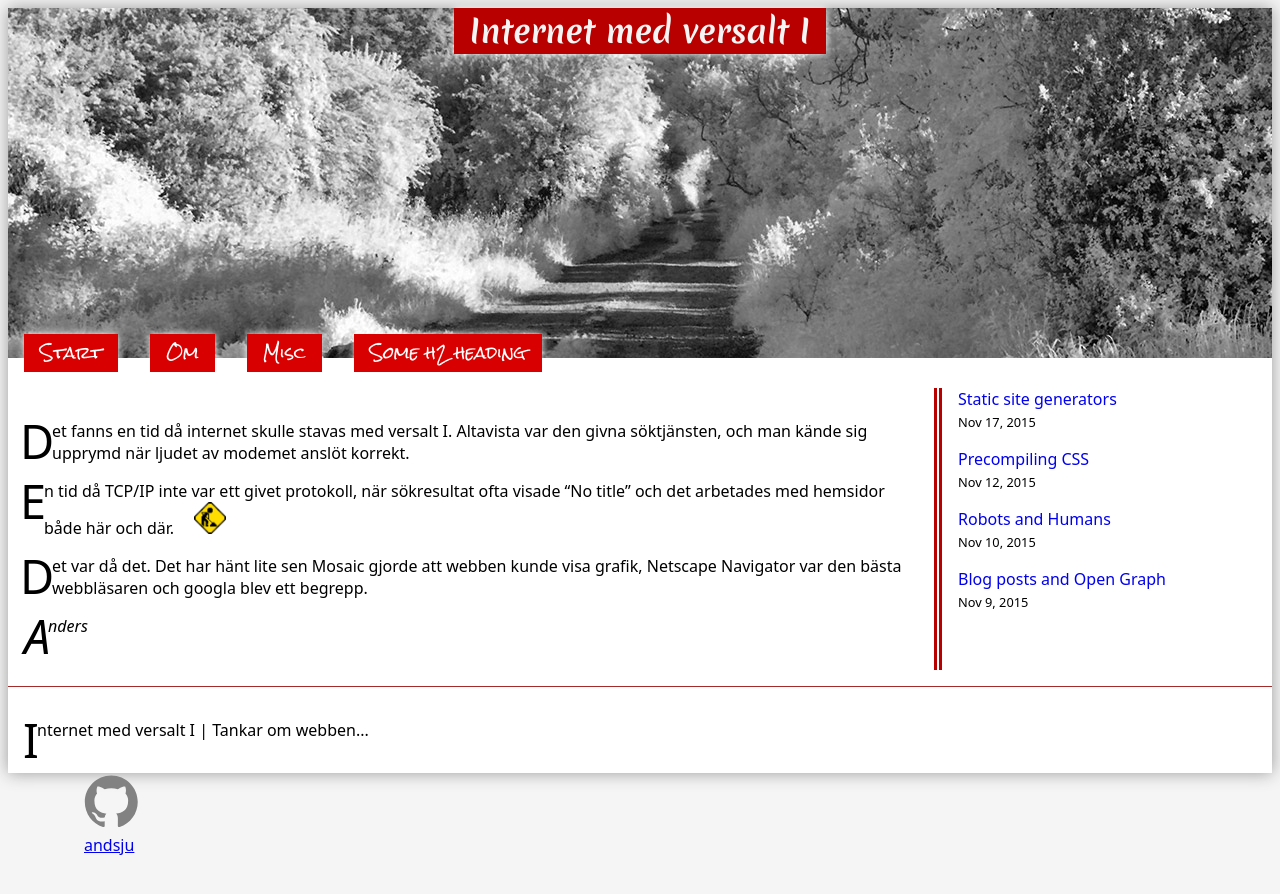
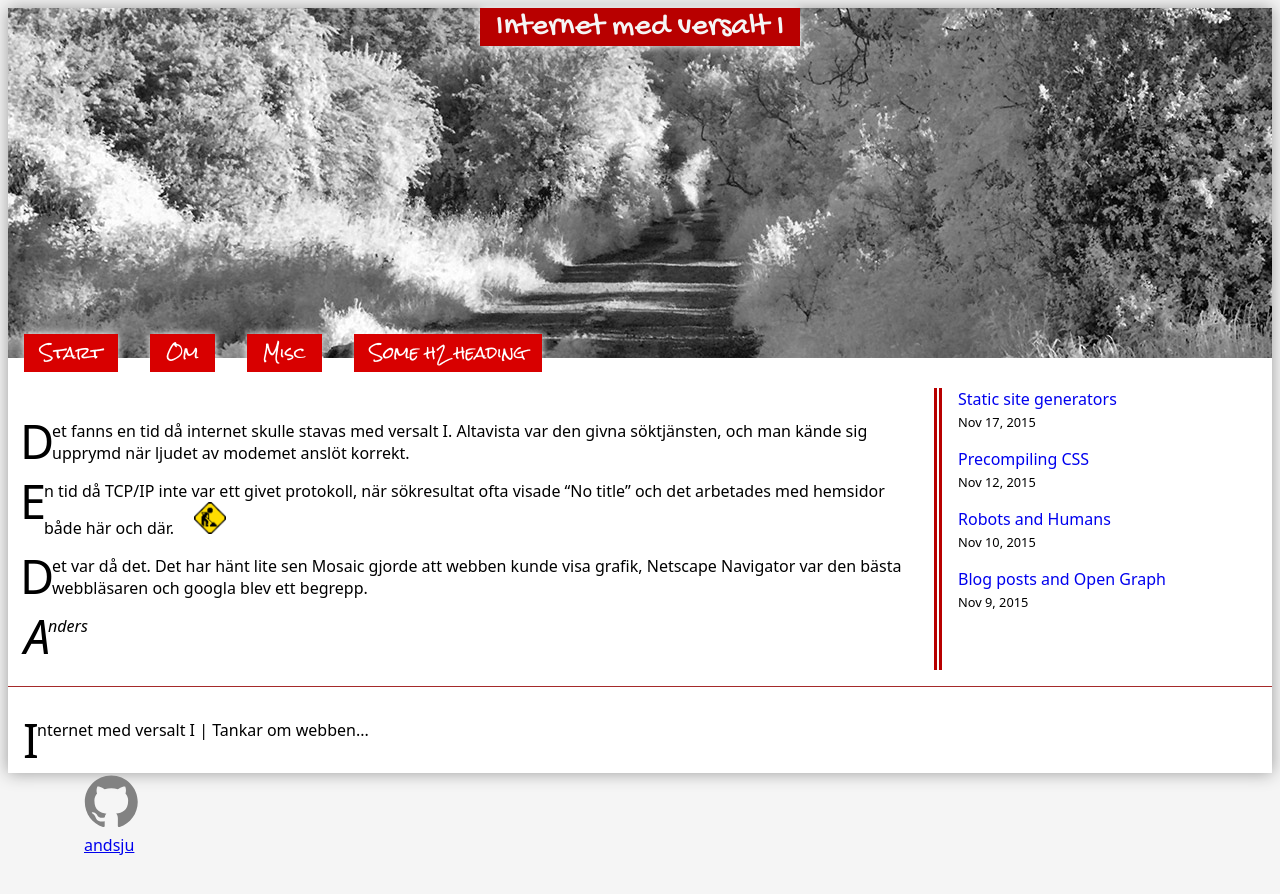
Before and after one commit to andsju/andsju, a Jekyll site: the page built from index.md, in a window 1280 px wide. Shown: the top 894 px of the page. Built offline with Jekyll 4.4.1, drawn with Linux system fonts in a browser that asks for light colours.

```diff
--- a/_includes/head.html
+++ b/_includes/head.html
@@ -19,5 +19,5 @@
     <link href='https://fonts.googleapis.com/css?family=Rock+Salt' rel='stylesheet' type='text/css'>
     <link rel="preconnect" href="https://fonts.googleapis.com">
 <link rel="preconnect" href="https://fonts.gstatic.com" crossorigin>
-<link href="https://fonts.googleapis.com/css2?family=Merienda:wght@700&display=swap" rel="stylesheet">
+<link href="https://fonts.googleapis.com/css2?family=Gochi+Hand&family=Merienda:wght@700&display=swap" rel="stylesheet">
 </head>
--- a/css/style.css
+++ b/css/style.css
@@ -48,6 +48,7 @@
     font-size: 2em;
     font-family: 'Rock Salt', cursive;
     font-family: 'Merienda', cursive;
+    font-family: 'Gochi Hand', cursive;
     color: whitesmoke;
     text-decoration: none;
 }
```
